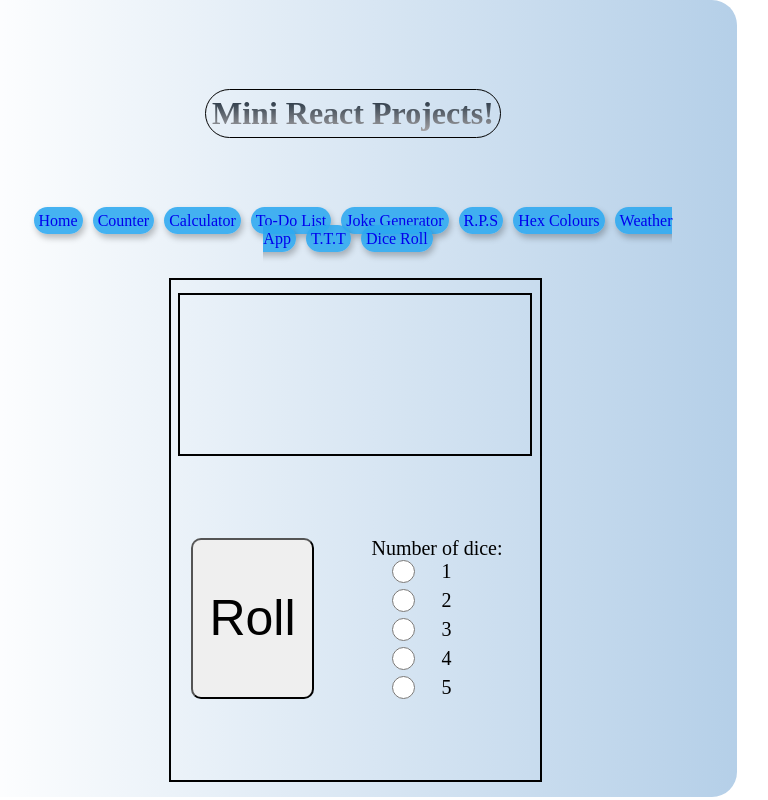
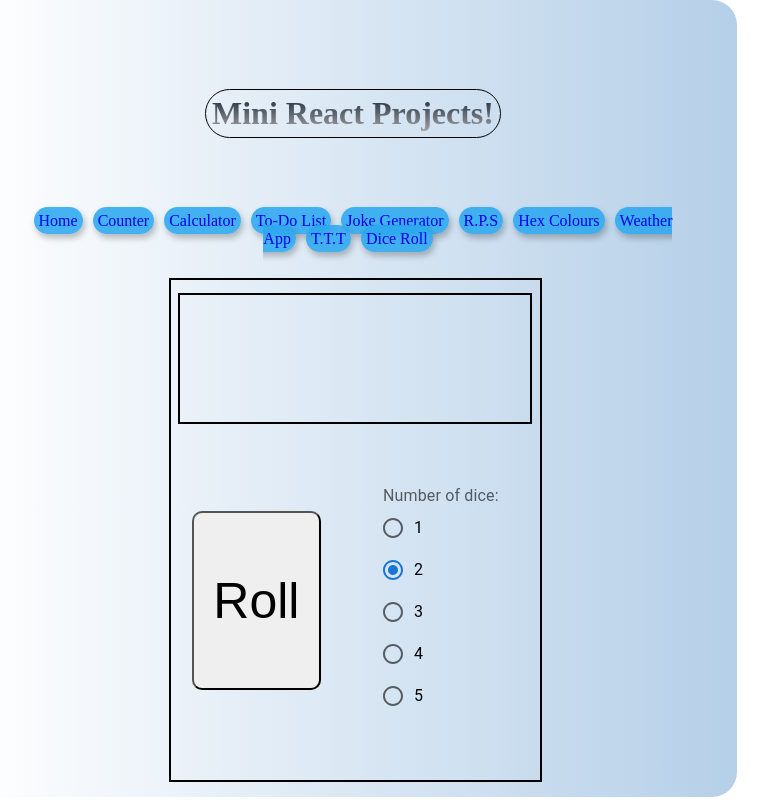
Before and after one commit to jss118/Mini-React-apps, a React (Create React App) app: page /Dice in a window 1280 px wide. Shown: the whole page, without its empty margins (287-1055 px from the left). Built offline with nearby package versions, Linux system fonts and the light colour scheme.

Commit message:
add material-ui for radio inputs and get the inputs connected

```diff
--- a/package.json
+++ b/package.json
@@ -3,6 +3,9 @@
   "version": "0.1.0",
   "private": true,
   "dependencies": {
+    "@emotion/react": "^11.10.5",
+    "@emotion/styled": "^11.10.5",
+    "@mui/material": "^5.10.16",
     "@testing-library/jest-dom": "^5.16.5",
     "@testing-library/react": "^13.4.0",
     "@testing-library/user-event": "^13.5.0",
--- a/src/components/Dice.jsx
+++ b/src/components/Dice.jsx
@@ -1,24 +1,39 @@
 import React from "react";
+import {
+  FormControl,
+  FormLabel,
+  RadioGroup,
+  FormControlLabel,
+  Radio,
+} from "@mui/material";
 
 const Dice = () => {
+  const handleChangeOfNum = event => {
+    console.log(event.target.value);
+  };
+
   return (
     <div className="diceApp_container">
       <div className="dice_container"></div>
       <button className="roll-btn">Roll</button>
       <div className="diceOptions">
-        <label for="diceForm">Number of dice:</label>
-        <form className="diceForm">
-          <input type="radio" id="1" />
-          <label for="1">1</label>
-          <input type="radio" id="2" />
-          <label for="2">2</label>
-          <input type="radio" id="3" />
-          <label for="3">3</label>
-          <input type="radio" id="4" />
-          <label for="4">4</label>
-          <input type="radio" id="5" />
-          <label for="5">5</label>
-        </form>
+        <FormControl>
+          <FormLabel id="demo-radio-buttons-group-label">
+            Number of dice:
+          </FormLabel>
+          <RadioGroup
+            aria-labelledby="demo-radio-buttons-group-label"
+            defaultValue="2"
+            name="radio-buttons-group"
+            onChange={handleChangeOfNum}
+          >
+            <FormControlLabel value="1" control={<Radio />} label="1" />
+            <FormControlLabel value="2" control={<Radio />} label="2" />
+            <FormControlLabel value="3" control={<Radio />} label="3" />
+            <FormControlLabel value="4" control={<Radio />} label="4" />
+            <FormControlLabel value="5" control={<Radio />} label="5" />
+          </RadioGroup>
+        </FormControl>
       </div>
     </div>
   );
```
Also changed, not shown: 1 other file (tests, documents, lock files or other folders).
